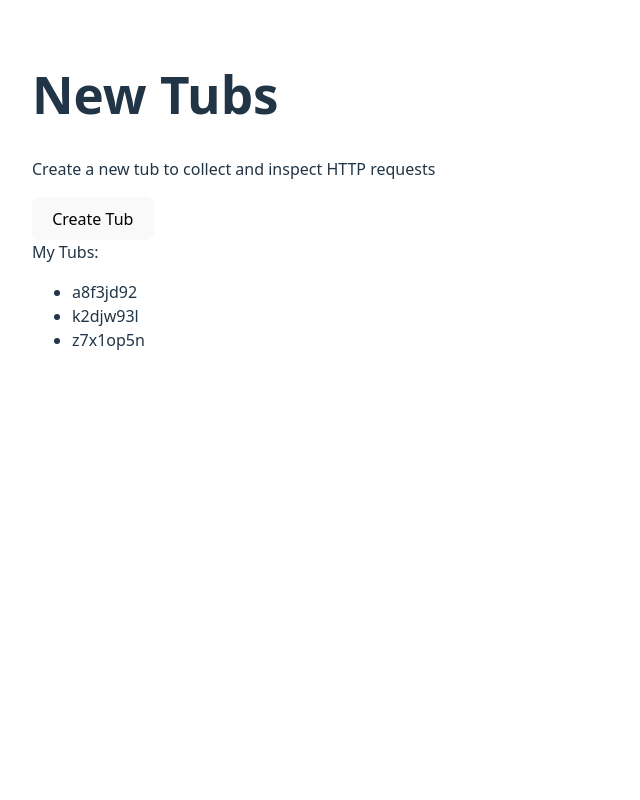
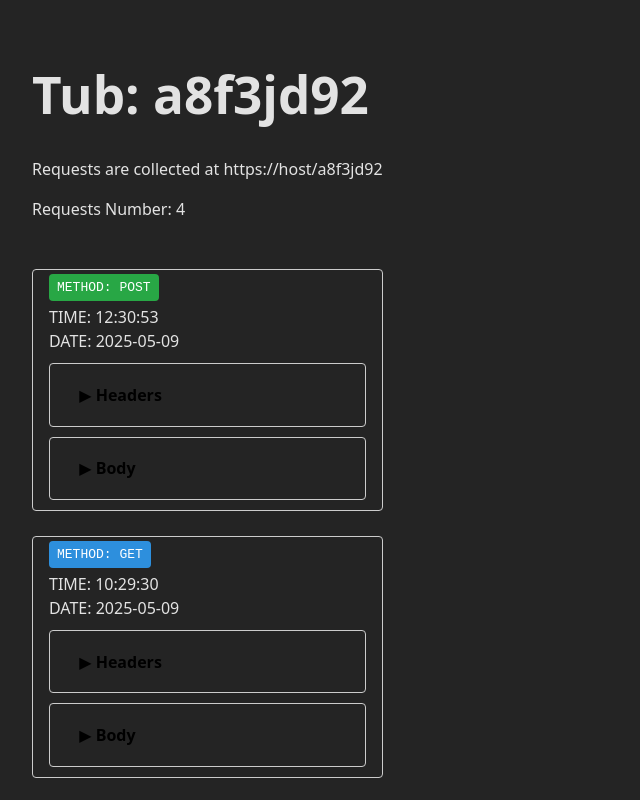
Before and after one commit to noahraynor/request-bin-aws, a React (Vite) app in the folder client/: page / in a window 1280 px wide. Shown: the top 800 px of the page, without its empty margins (0-640 px from the left). Built offline with nearby package versions, Linux system fonts and the light colour scheme.

Commit message:
added some additional styling for requests so each request has a white border

```diff
--- a/client/package.json
+++ b/client/package.json
@@ -11,7 +11,8 @@
   },
   "dependencies": {
     "react": "^19.1.0",
-    "react-dom": "^19.1.0"
+    "react-dom": "^19.1.0",
+    "react-router-dom": "^7.6.0"
   },
   "devDependencies": {
     "@eslint/js": "^9.25.0",
--- a/client/src/App.tsx
+++ b/client/src/App.tsx
@@ -1,9 +1,10 @@
 import { useState } from 'react'
+import { BrowserRouter as Router, Routes, Route, Link } from 'react-router-dom'
 import './App.css'
 import tubsData from './data/tubs.json'
 import requestsData from './data/requests.json'
 
-const showHomepage = true
+const showHomepage = false
 
 function NewTub() {
   return (
@@ -45,11 +46,11 @@ function RequestHeader() {
 }
 
 function Request({request}) {
-  const methodClass = `method-${request.method.toLowerCase()}`
+  const methodClass = `${request.method.toLowerCase()}`
 
   return (
-    <div>
-        <div className={`request ${methodClass}`}>METHOD: {request.method}</div>
+    <div className={"request"}>
+        <div className={`method ${methodClass}`}>METHOD: {request.method}</div>
         <div>TIME: {request.time}</div>
         <div>DATE: {request.date}</div>
         <div>
@@ -62,11 +63,6 @@ function Request({request}) {
             <p>{JSON.stringify(request.body)}</p>
           </ToggleInfo>
         </div>
-
-        <br></br>
-        <br></br>
-        <br></br>
-        <br></br>
     </div>
   )
 }
--- a/client/src/index.css
+++ b/client/src/index.css
@@ -54,20 +54,15 @@ button:focus-visible {
   outline: 4px auto -webkit-focus-ring-color;
 }
 
-@media (prefers-color-scheme: light) {
-  :root {
-    color: #213547;
-    background-color: #ffffff;
-  }
-  a:hover {
-    color: #747bff;
-  }
-  button {
-    background-color: #f9f9f9;
-  }
+.request {
+  border: 1px solid #ccc;
+  border-radius: 4px;
+  margin-bottom: 25px;
+  padding-left: 1rem;
+  padding-right: 1rem;
 }
 
-.request {
+.method {
   font-family: monospace;
   padding: 4px 8px;
   margin: 4px 0;
@@ -76,20 +71,20 @@ button:focus-visible {
   color: white;
 }
 
-.method-get {
+.get {
   background-color: #2d8fdd;
 }
 
-.method-post {
+.post {
   background-color: #28a745;
 }
 
-.method-put {
+.put {
   background-color: #ffc107;
   color: black;
 }
 
-.method-delete {
+.delete {
   background-color: #dc3545;
 }
 
```
Also changed, not shown: 1 other file (tests, documents, lock files or other folders).
